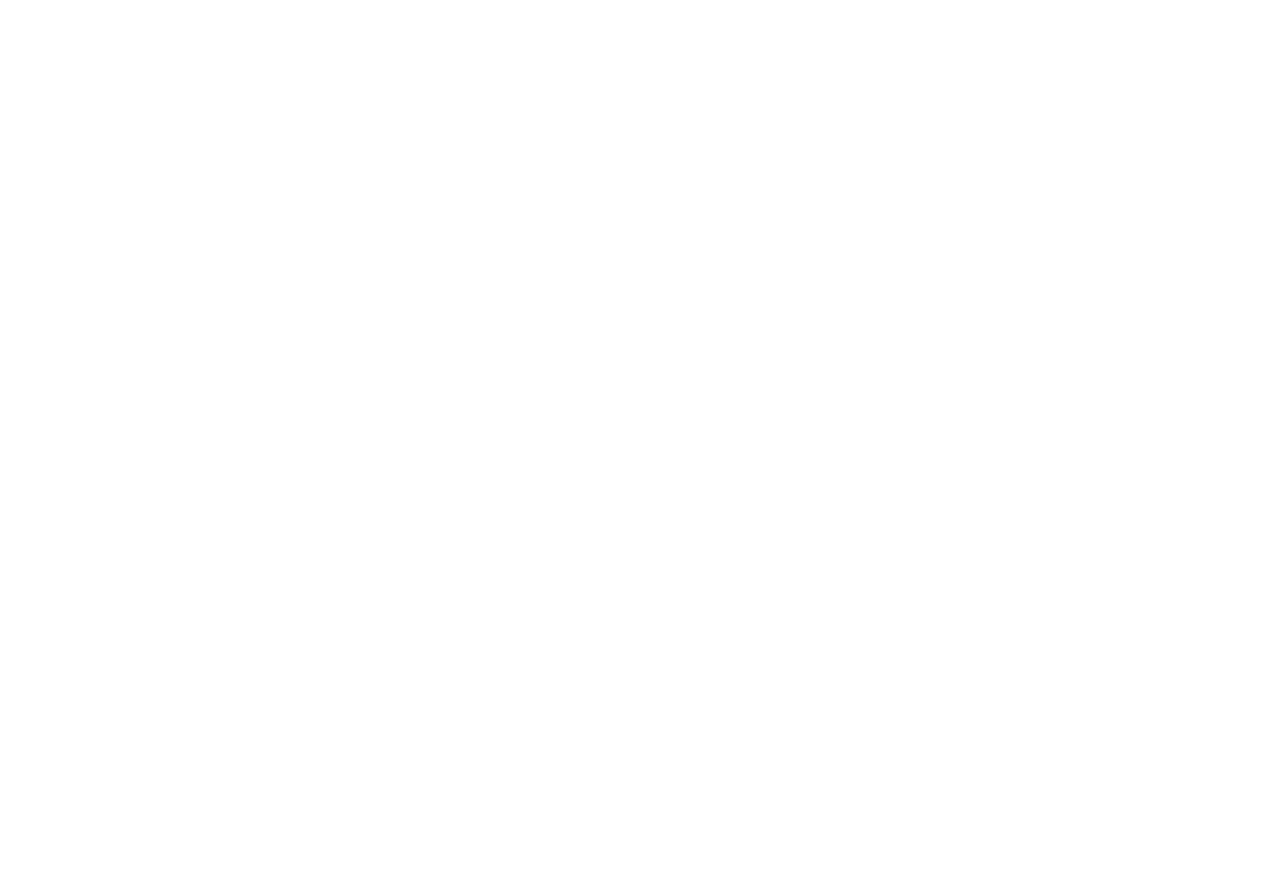
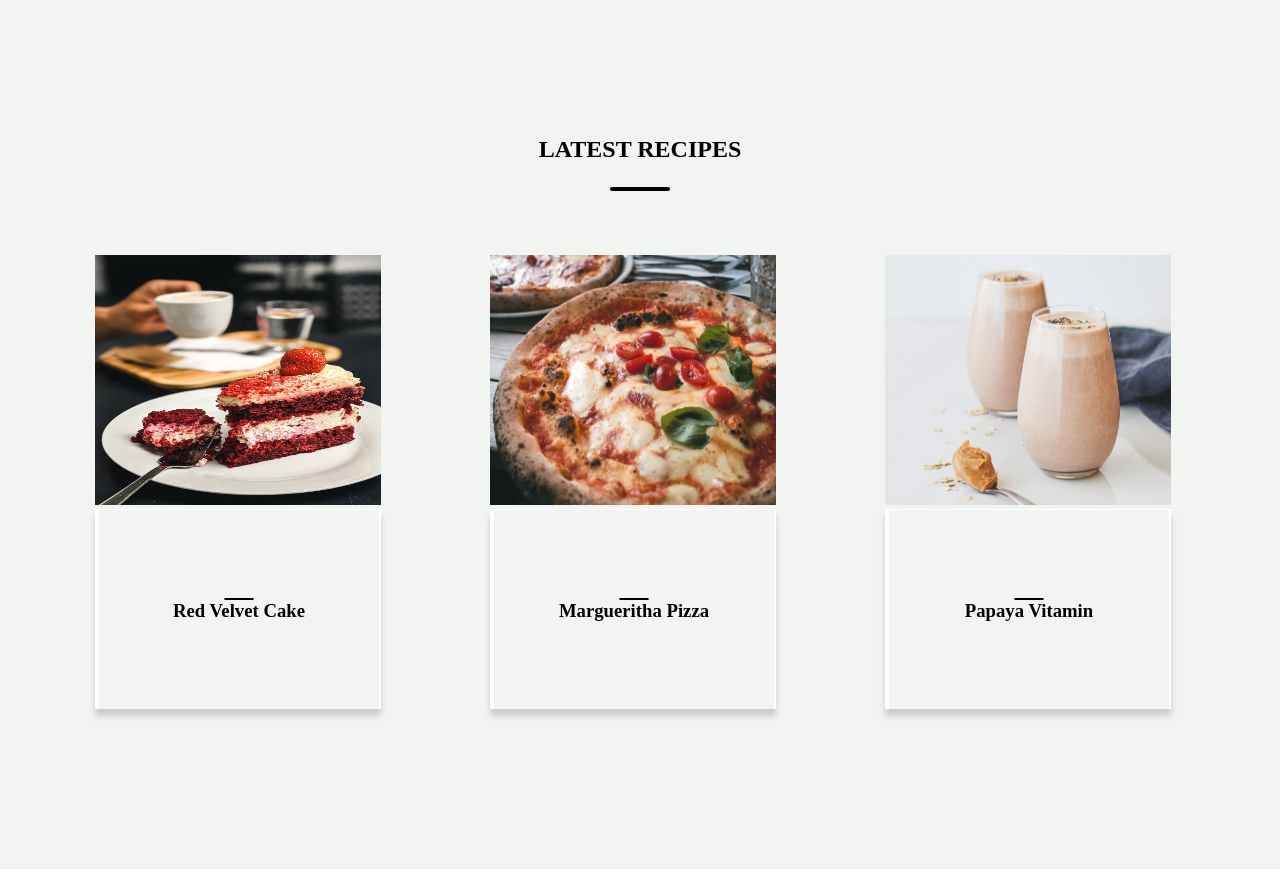
Before and after one commit to leonardo1105/Recipes, a React (Create React App) app: page / in a window 1280 px wide. Shown: the part 840-1725 px from the top of the page. Before the commit the page ends 832 px from the top, so only its background shows below. Built offline with nearby package versions, Linux system fonts and the light colour scheme.

Commit message:
Main Recipes finalizada

```diff
--- a/src/pages/Components/Header/Header.jsx
+++ b/src/pages/Components/Header/Header.jsx
@@ -7,7 +7,6 @@
 export function Header() {
 
   return (
-    <>
     <S.Header>
       <S.Nav>
         <img src={RC} alt="RC Logo" />
@@ -22,6 +21,5 @@
       </S.Figure>
       <h1>RECIPES</h1>
     </S.Header>
-    </>
   )
 }
--- a/src/pages/Components/Header/StyleHeader.js
+++ b/src/pages/Components/Header/StyleHeader.js
@@ -66,6 +66,7 @@
   li{
     padding: 0.5em;
     text-align: center;
+    transition: 0.2s all;
     :hover{
       border: solid black;
     }
--- /dev/null
+++ b/src/pages/Components/Main/Main.jsx
@@ -0,0 +1,11 @@
+import React from "react"
+import { MainRecipes } from "./mainRecipes/MainRecipes.jsx"
+
+export function Main() {
+
+  return (
+    <>
+      <MainRecipes />
+    </>
+  )
+}
--- /dev/null
+++ b/src/pages/Components/Main/mainRecipes/MainRecipes.jsx
@@ -0,0 +1,37 @@
+import React from "react"
+import Cake from "../../../../image/main/Bolo.png"
+import Pizza from "../../../../image/main/Pizza.png"
+import Vitamin from "../../../../image/main/Vitamin.png"
+import * as S from "./StyleMainRecipes.js"
+export function MainRecipes() {
+
+  return (
+    <S.Main>
+      <S.H2>LATEST RECIPES</S.H2>
+      <S.RowH2></S.RowH2>
+      <S.BoxFigure>
+        <S.Figure>
+          <img src={Cake} alt="Red Velvet Cake" />
+          <figcaption>
+            <S.RowH3></S.RowH3>
+            <h3>Red Velvet Cake</h3>
+          </figcaption>
+        </S.Figure>
+        <S.Figure>
+          <img src={Pizza} alt="Margueritha Pizza" />
+          <figcaption>
+            <S.RowH3></S.RowH3>
+            <h3>Margueritha Pizza</h3>
+          </figcaption>
+        </S.Figure>
+        <S.Figure>
+          <img src={Vitamin} alt="Papaya Vitamin" />
+          <figcaption>
+            <S.RowH3></S.RowH3>
+            <h3>Papaya Vitamin</h3>
+          </figcaption>
+        </S.Figure>
+      </S.BoxFigure>
+    </S.Main>
+  )
+}
--- /dev/null
+++ b/src/pages/Components/Main/mainRecipes/StyleMainRecipes.js
@@ -0,0 +1,70 @@
+import styled from "styled-components";
+
+export const Main = styled.section`
+  margin: 1em auto;
+  max-width: 1920px;
+  width: 100%;
+  max-height: 3400px;
+  height: 100%;
+  background-color: #F2F4F1;
+  display: flex;
+  align-items: center;
+  flex-direction: column;
+  padding-bottom: 10em;
+`
+export const H2 = styled.h2`
+  margin-top: 6em;
+  margin-bottom: 1em;
+`
+export const RowH2 = styled.div`
+  width: 60px;
+  border-radius: 2em;
+  border: solid black 2px;
+`
+export const BoxFigure = styled.div`
+  margin-top: 2em;
+  width: 100%;
+  height: 90%;
+  display: flex;
+  justify-content: space-evenly;
+  flex-wrap: wrap;
+`
+export const Figure = styled.figure`
+  max-height: 900px;
+  max-width: 300px;
+  width: 300px;
+  margin-top: 2em;
+  transition: 1s all;
+  cursor: pointer;
+  :hover{
+    transform: scale(1.1);
+  }
+  figcaption{
+    width: 286px;
+    height: 200px;
+    transition: 1s all;
+    border-left: solid #FFFFFF 4px;
+    border-top: solid #FFFFFF 1px;
+    border-right: solid #FFFFFF 2px;
+    box-shadow: 0px 7px 6px #00000029;
+    display: flex;
+    flex-direction: column;
+    align-items: center;
+    justify-content: center;
+  }
+  img{
+    width: 286px;
+    height: 250px;
+  }
+  @media only screen and (max-width: 650px){
+    :hover{
+      transform: scale(1.0);
+    }
+  }
+`
+export const RowH3 = styled.div`
+  width: 30px;
+  height: 1px;
+  border-radius: 2em;
+  border: solid black 1px;
+`
--- a/src/pages/home/Home.jsx
+++ b/src/pages/home/Home.jsx
@@ -1,5 +1,6 @@
 import React from "react"
 import { Header } from "../Components/Header/Header.jsx"
+import { Main } from "../Components/Main/Main.jsx"
 
 
 export function Home() {
@@ -7,7 +8,7 @@
   return (
     <>
       <Header />
-
+      <Main />
     </>
   )
 }
```
Also changed, not shown: src/image/main/Vitamin.png (renamed from src/image/main/Vitamina.png), src/image/main/row.png (added). Lines whose indentation alone changed are shown as unchanged.
